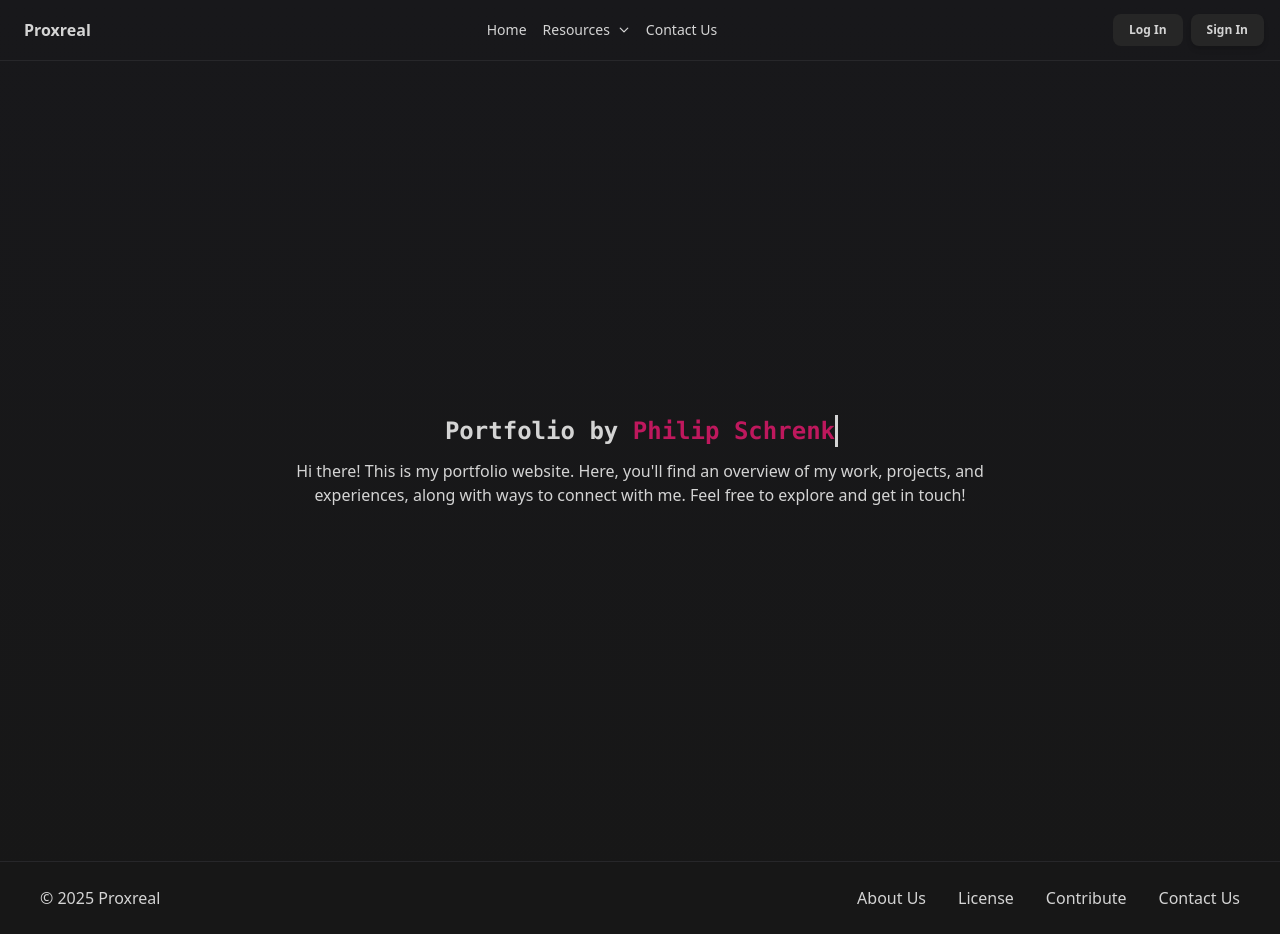
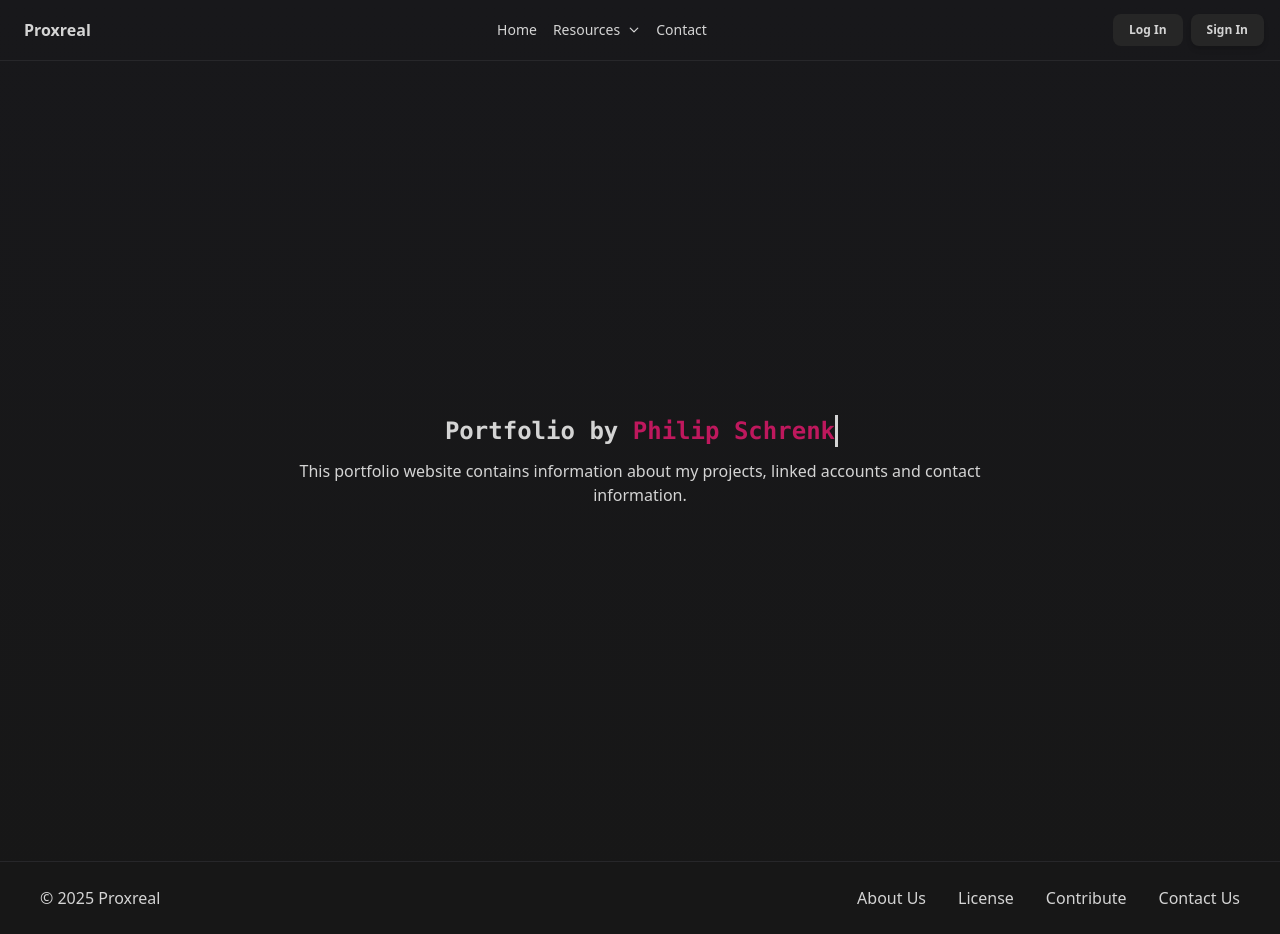
Before and after one commit to phil-not-funny/proxreal-homepage-nextjs, a Next.js app: page / in a window 1280 px wide. Built offline with nearby package versions, Linux system fonts and the light colour scheme.

Commit message:
changed anchor to Link

```diff
--- a/src/app/page.tsx
+++ b/src/app/page.tsx
@@ -19,10 +19,8 @@ export default function Home() {
         }}
         transition={{ delay: 3, duration: 2, ease: "easeInOut" }}
       >
-        <Typography variant="lead" className="max-w-screen-md mt-3 text-center">
-          Hi there! This is my portfolio website. Here, you'll find an overview
-          of my work, projects, and experiences, along with ways to connect with
-          me. Feel free to explore and get in touch!
+        <Typography variant="lead" className="max-w-screen-md mt-3 text-center text-neutral-300">
+          This portfolio website contains information about my projects, linked accounts and contact information.
         </Typography>
       </m.div>
     </div>
--- a/src/components/top/Navbar.tsx
+++ b/src/components/top/Navbar.tsx
@@ -31,52 +31,62 @@ import {
   TagIcon,
   UserGroupIcon,
 } from "@heroicons/react/24/solid";
+import Link from "next/link";
 
 const navListMenuItems = [
   {
     title: "Products",
     description: "Find the perfect solution for your needs.",
     icon: SquaresPlusIcon,
+    href: "/",
   },
   {
     title: "About Us",
     description: "Meet and learn about our dedication",
     icon: UserGroupIcon,
+    href: "/",
   },
   {
     title: "Blog",
     description: "Find the perfect solution for your needs.",
     icon: Bars4Icon,
+    href: "/",
   },
   {
     title: "Services",
     description: "Learn how we can help you achieve your goals.",
     icon: SunIcon,
+    href: "/",
   },
   {
     title: "Support",
     description: "Reach out to us for assistance or inquiries",
     icon: GlobeAmericasIcon,
+    href: "/",
   },
   {
     title: "Contact",
     description: "Find the perfect solution for your needs.",
     icon: PhoneIcon,
+    href: "/",
   },
   {
     title: "News",
     description: "Read insightful articles, tips, and expert opinions.",
     icon: NewspaperIcon,
+    href: "/",
   },
   {
     title: "Products",
     description: "Find the perfect solution for your needs.",
     icon: RectangleGroupIcon,
+    href: "/",
   },
   {
     title: "Special Offers",
     description: "Explore limited-time deals and bundles",
     icon: TagIcon,
+    href: "/",
   },
 ];
 
@@ -84,8 +94,8 @@ const NavListMenu: React.FC = () => {
   const [isMenuOpen, setIsMenuOpen] = React.useState(false);
   const [isMobileMenuOpen, setIsMobileMenuOpen] = React.useState(false);
   const renderItems: React.ReactElement[] = navListMenuItems.map(
-    ({ icon, title, description }, key) => (
-      <a href="#" key={key}>
+    ({ icon, title, description, href }, key) => (
+      <Link href={href} key={key}>
         <MenuItem className="flex items-center gap-3 rounded-lg mr-2 transition-all ease-in-out duration-100 hover:shadow-lg shadow-none hover:bg hover:bg-pink-800">
           <div className="flex items-center justify-center rounded-lg p-2 ">
             {" "}
@@ -110,7 +120,7 @@ const NavListMenu: React.FC = () => {
             </Typography>
           </div>
         </MenuItem>
-      </a>
+      </Link>
     )
   );
 
@@ -170,25 +180,15 @@ const NavListMenu: React.FC = () => {
 const NavList: React.FC = () => {
   return (
     <List className="flex-col mt-4 mb-6 p-0 lg:mt-0 lg:mb-0 lg:flex-row lg:items-center lg:p-1">
-      <Typography
-        as="a"
-        href="#"
-        variant="small"
-        className="font-medium hover:text-pink-600"
-      >
+      <Link href="/" className="font-medium hover:text-pink-600 text-sm">
         <ListItem className="flex items-center gap-2 py-2 pr-4">Home</ListItem>
-      </Typography>
+      </Link>
       <NavListMenu />
-      <Typography
-        as="a"
-        href="#"
-        variant="small"
-        className="font-medium hover:text-pink-600"
-      >
+      <Link href="/contact" className="font-medium hover:text-pink-600 text-sm">
         <ListItem className="flex items-center gap-2 py-2 pr-4">
-          Contact Us
+          Contact
         </ListItem>
-      </Typography>
+      </Link>
     </List>
   );
 };
@@ -206,14 +206,12 @@ const NavbarWithMegaMenu: React.FC = () => {
   return (
     <Navbar className="w-full px-4 py-2 !shadow-none border-b border-zinc-800 !rounded-none">
       <div className="flex items-center justify-between mx-auto max-w-screen-xl">
-        <Typography
-          as="a"
-          href="#"
-          variant="h6"
+        <Link
+          href="/"
           className="mr-4 font-semibold cursor-pointer py-1.5 lg:ml-2 transition-all ease-in-out duration-75 hover:!text-xl hover:text-pink-600 hover:uppercase"
         >
           Proxreal
-        </Typography>
+        </Link>
         <div className="hidden lg:block">
           <NavList />
         </div>
```
